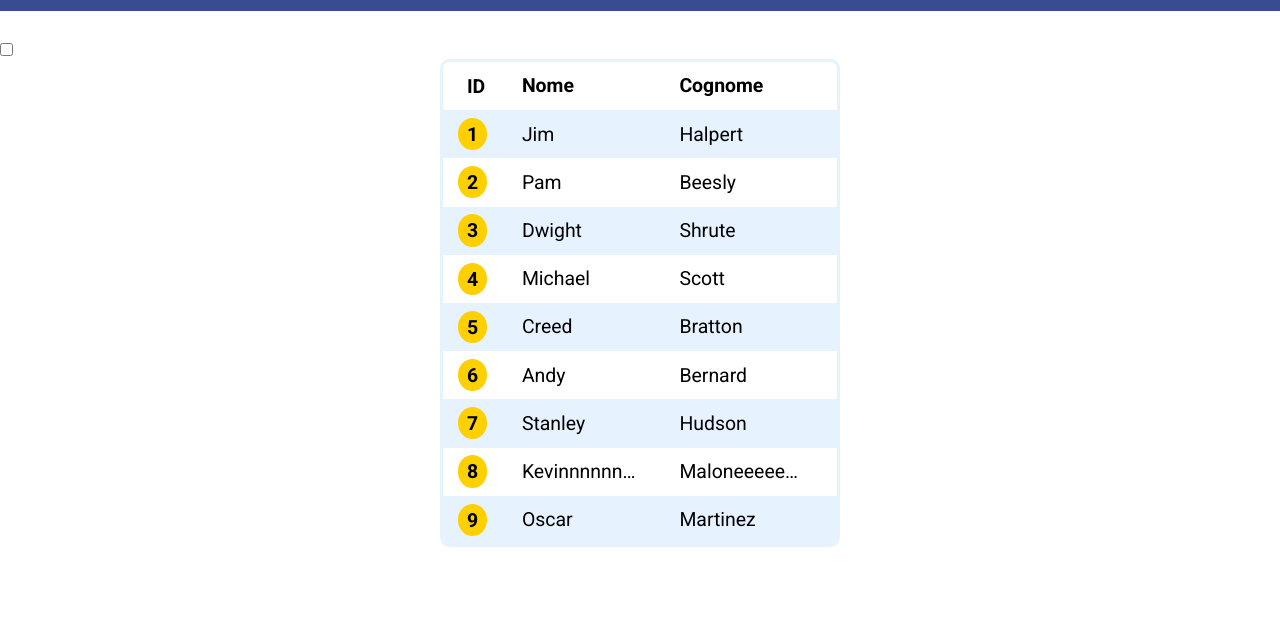
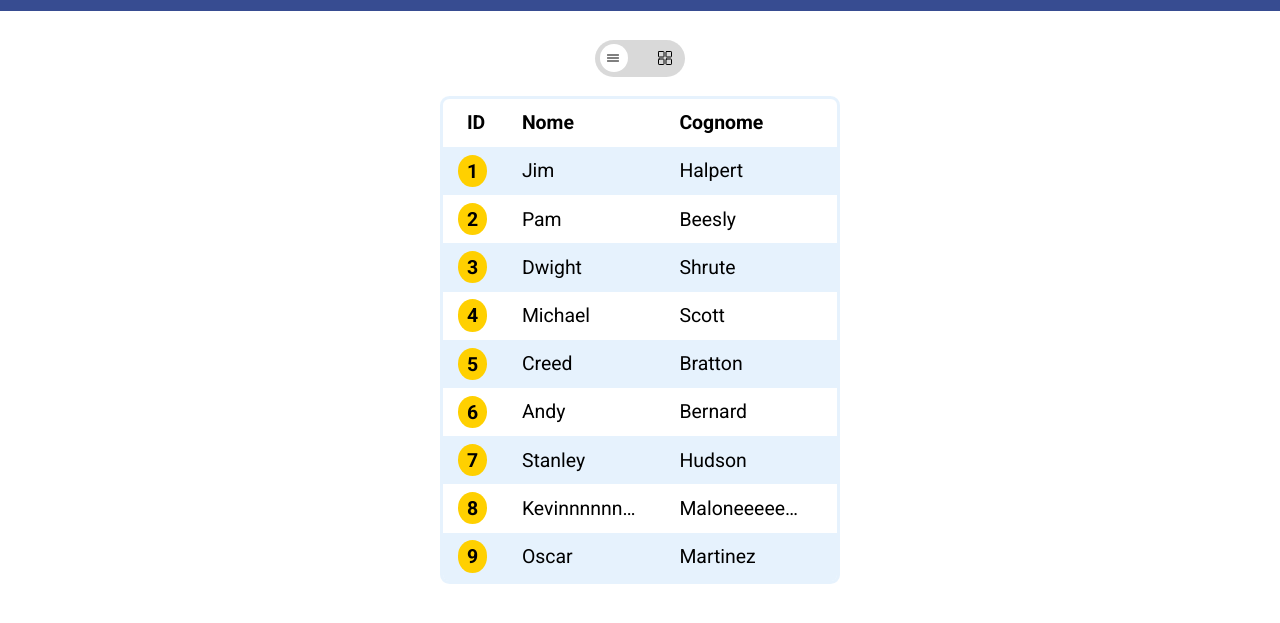
Before and after one commit to MattMgr/rubrica-HTML, a plain HTML site: page index.html in a window 1280 px wide. Shown: the part 119-742 px from the top of the page. Drawn offline with nearby package versions, Linux system fonts and the light colour scheme.

Commit message:
toggle view icons

```diff
--- a/css/general.css
+++ b/css/general.css
@@ -118,68 +118,56 @@ main {
   display: flex;
   justify-content: center;
 }
-/*
-.toggle-view-container {
-  margin-bottom: var(--space-m);
-  display: flex;
-  justify-content: center;
+
+.changeView {
+  margin: 0 auto;
+  margin-bottom: var(--space-s);
+  width: calc(var(--space-2xl) * 1.5);
+  height: var(--space-l);
+  display: block;
+  background-color: var(--transparent);
+  border-radius: var(--space-m);
+  position: relative;
+  transition: all 0.3s;
 }
 
-.changeView {
-  width: calc(var(--space-2xl) * 2);
-  height: var(--space-xl);
-  position: relative;
-  display: block;
-  border-radius: var(--space-m);
-  box-shadow: inset var(--space-none) calc(var(--space-2xs) * 0.1)
-      var(--space-xs) var(--transparent),
-    inset var(--space-none) calc(var(--space-2xs) * -0.1) var(--space-xs)
-      var(--transparent);
-  cursor: pointer;
+.changeView::before {
+  position: absolute;
+  left: calc(var(--space-2xs) * 0.5);
+  top: calc(var(--space-2xs) * 0.5);
+  width: var(--space-m);
+  height: var(--space-m);
+  background-color: var(--bg-color);
+  content: "";
+  border-radius: 50%;
+  transition: all 0.3s;
 }
 
-label:after {
-  background: var(--primary-color-light);
-  content: "";
-  width: var(--space-l);
-  height: var(--space-l);
-  position: absolute;
-  top: calc(var(--space-2xs));
-  left: calc(var(--space-xs) / 1.5);
-  border-radius: 50%;
-  box-shadow: var(--space-none) calc(var(--space-2xs) * 0.1) var(--space-2xs)
-    var(--shadow-color);
-}
-
-#toggle-view {
+.changeView input {
   display: none;
 }
 
-#toggle-view:checked + label:after {
-  left: calc(var(--space-2xl) * 1.2);
-  background: var(--secondary-color);
+.changeView:has(input:checked) {
+  background-color: var(--secondary-color);
 }
 
-label,
-label:after {
-  transition: 0.3s all;
+.changeView:has(input:checked)::before {
+  left: calc(var(--space-xl));
 }
 
 label ion-icon {
+  font-size: var(--font-size-0);
   position: absolute;
-  top: var(--space-s);
-  z-index: 100;
-}
-*/
-
-.tableIcon {
-  left: calc(var(--space-s) * 0.95);
+  top: calc(var(--space-2xs) * 1.11);
   transition: 0.3s;
 }
 
+.tableIcon {
+  left: calc(var(--space-2xs) * 1.11);
+}
+
 .gridIcon {
-  left: calc(var(--space-2xl) * 1.35);
-  transition: 0.3s;
+  left: calc(var(--space-xl) * 1.11);
 }
 
 .show {
--- a/index.html
+++ b/index.html
@@ -28,15 +28,10 @@
 
     <label class="changeView">
       <input type="checkbox" name="changeTheme" id="toggle-view" />
+      <ion-icon class="tableIcon" name="menu-outline"></ion-icon>
+      <ion-icon class="gridIcon" name="grid-outline"></ion-icon>
     </label>
 
-    <!-- <div class="toggle-view-container">
-      <input id="toggle-view" type="checkbox" name="changeView" />
-      <label for="toggle-view" class="changeView">
-        <ion-icon class="tableIcon" name="menu-outline"></ion-icon>
-        <ion-icon class="gridIcon" name="grid-outline"></ion-icon>
-      </label>
-    </div> -->
     <main>
       <div class="table-container">
         <div class="row--head">
```
